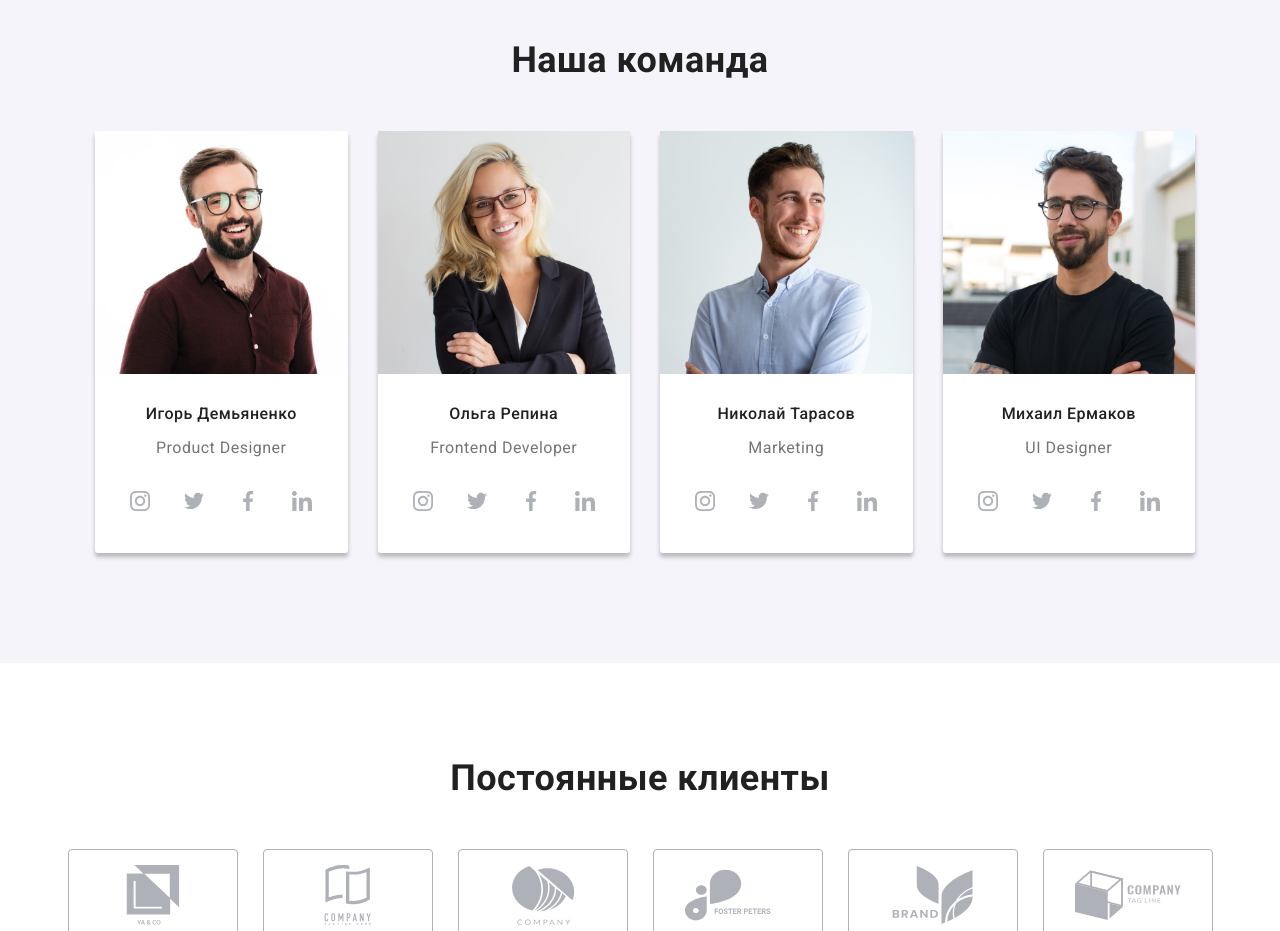
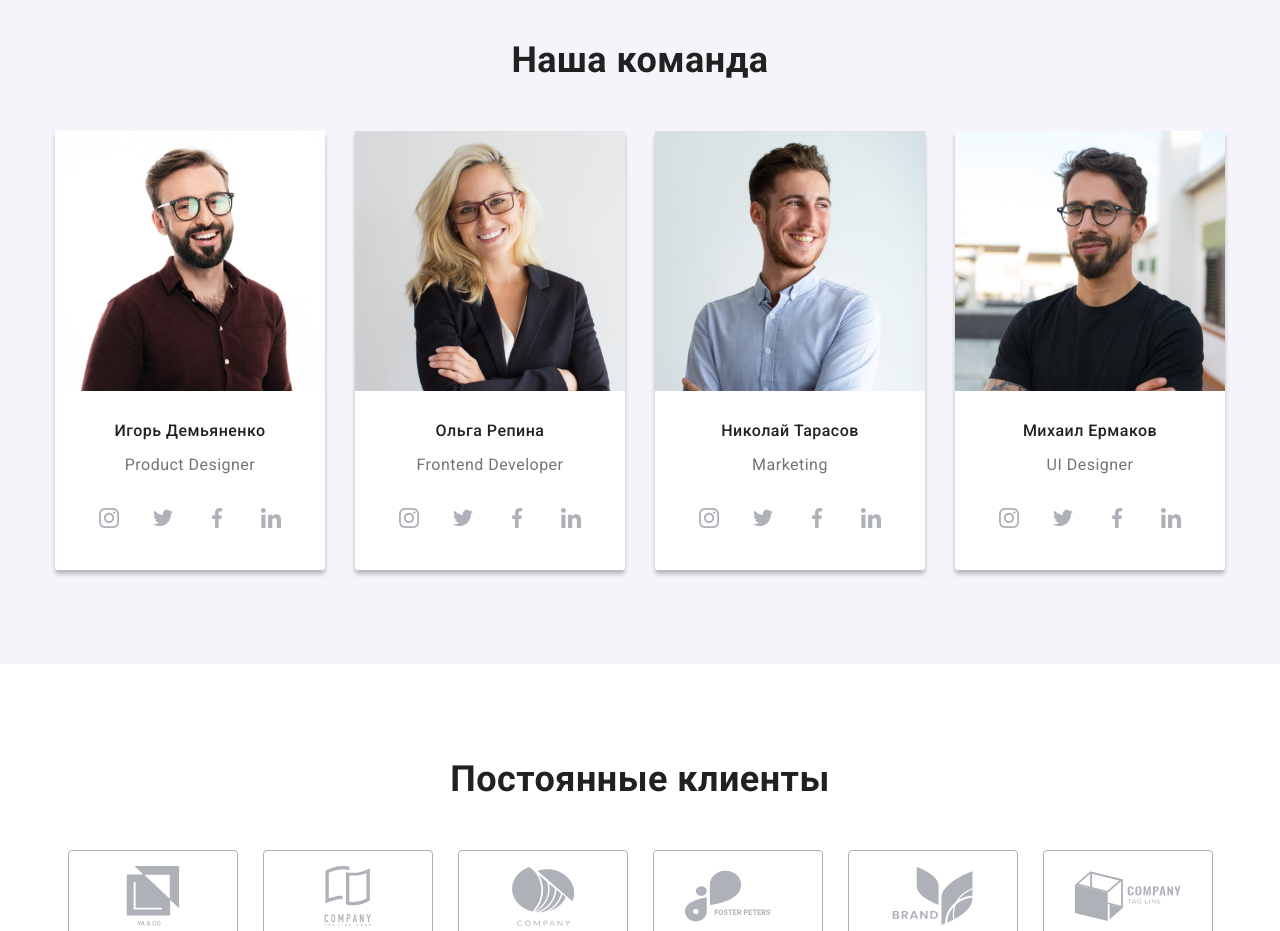
Before and after one commit to MarynaYa/goit-markup-hw-05, a plain HTML site: page index.html in a window 1280 px wide. Shown: the part 1660-2591 px from the top of the page. Drawn offline with nearby package versions, Linux system fonts and the light colour scheme.

Commit message:
finish-correct-commit

```diff
--- a/index.html
+++ b/index.html
@@ -137,7 +137,7 @@
         <section class="section team">
             <div class="conteiner">
                 <h2 class="section-title centered">Наша команда</h2>
-                <ul class="ul-list">
+                <ul class="ul-list list ">
                     <li class="team-list">
                         <img src="./images/images1/igor.jpg" alt="Игорь Демьяненко" width="270" height="260">
                         <div class="title-text">
--- a/styles/styles.css
+++ b/styles/styles.css
@@ -376,7 +376,7 @@ img {
     list-style: none;
 }
 .team-list:last-child {
-    margin-right: 0 auto;
+    margin-right: 0;
 }
 .title-text {
     padding-top: 30px;
```
